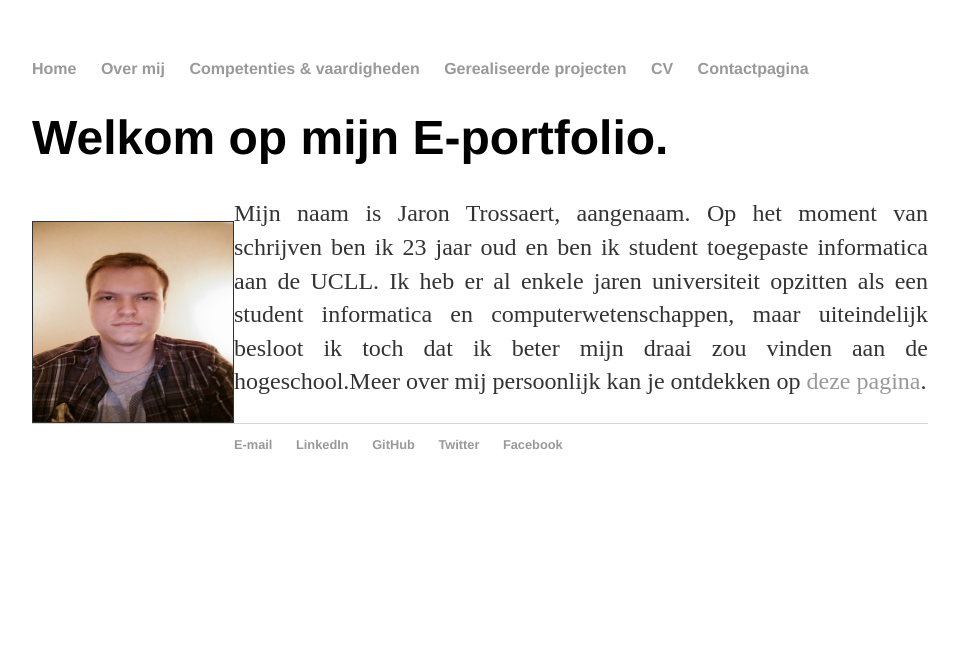
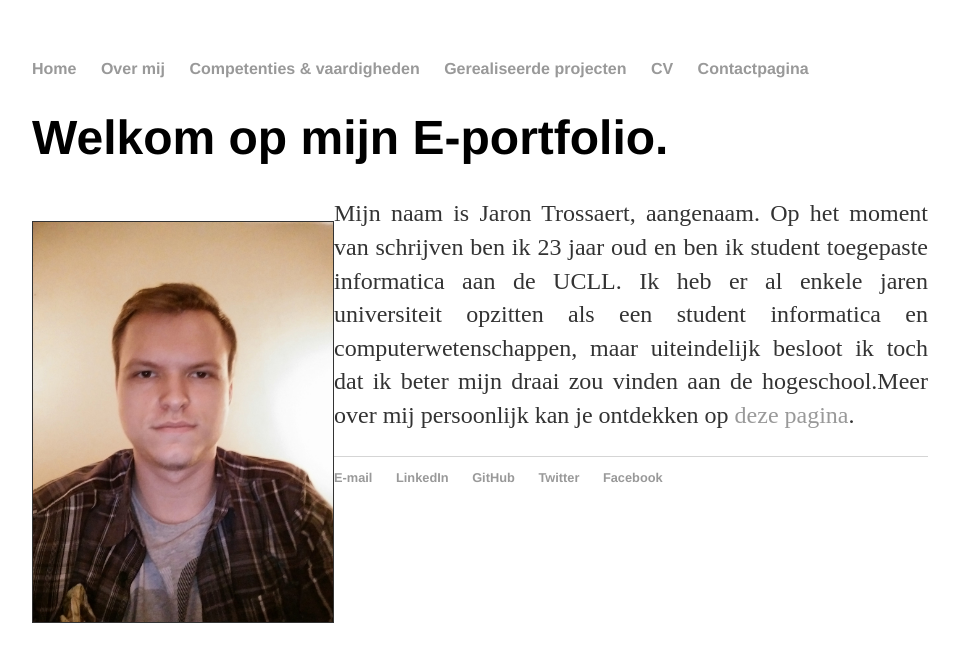
Before and after one commit to Jornax/Jornax.github.io, a Jekyll site: the page built from index.html, in a window 1280 px wide. Shown: the top 662 px of the page, without its empty margins (160-1119 px from the left). Built offline with Jekyll 4.4.1, drawn with Linux system fonts in a browser that asks for light colours.

Commit message:
Update index.html

```diff
--- a/index.html
+++ b/index.html
@@ -4,7 +4,7 @@ title: E-portfolio van Jaron Trossaert
 ---
 <div class="blurb">
 	<h1>Welkom op mijn E-portfolio.</h1>
-	<div><p style="float: left;"><img src="tmpPhoto.jpg" height="200px" width="200px" border="1px"></p>
+	<div><p style="float: left;"><img src="tmpPhoto.jpg" width="300px" border="1px"></p>
 <p STYLE="text-align: justify;">Mijn naam is Jaron Trossaert, aangenaam. Op het moment van schrijven ben ik 23 jaar oud
 	en ben ik student toegepaste informatica aan de UCLL. Ik heb er al enkele jaren universiteit opzitten als
 	een student informatica en computerwetenschappen, maar uiteindelijk besloot ik toch dat ik beter mijn draai
```
